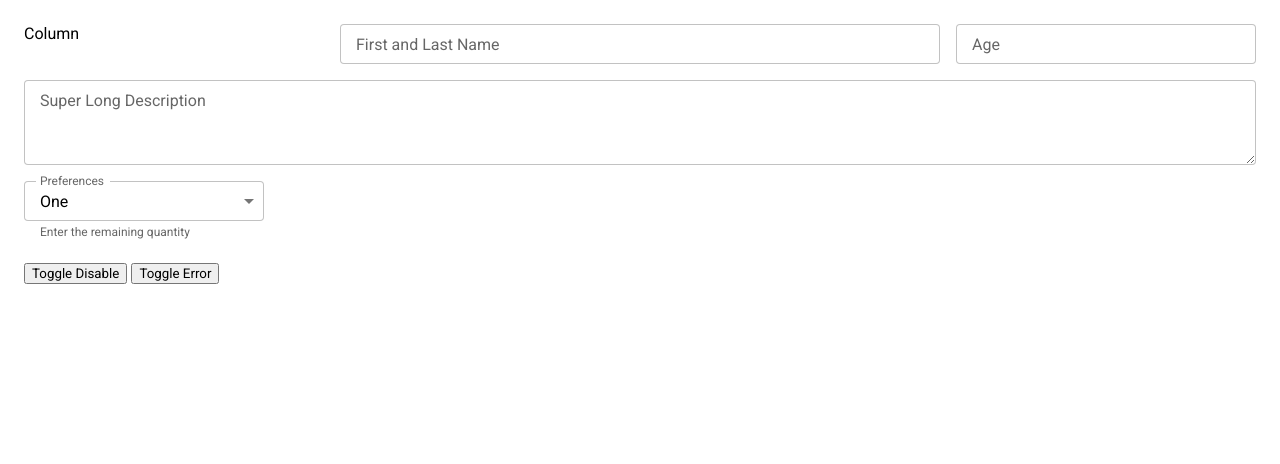
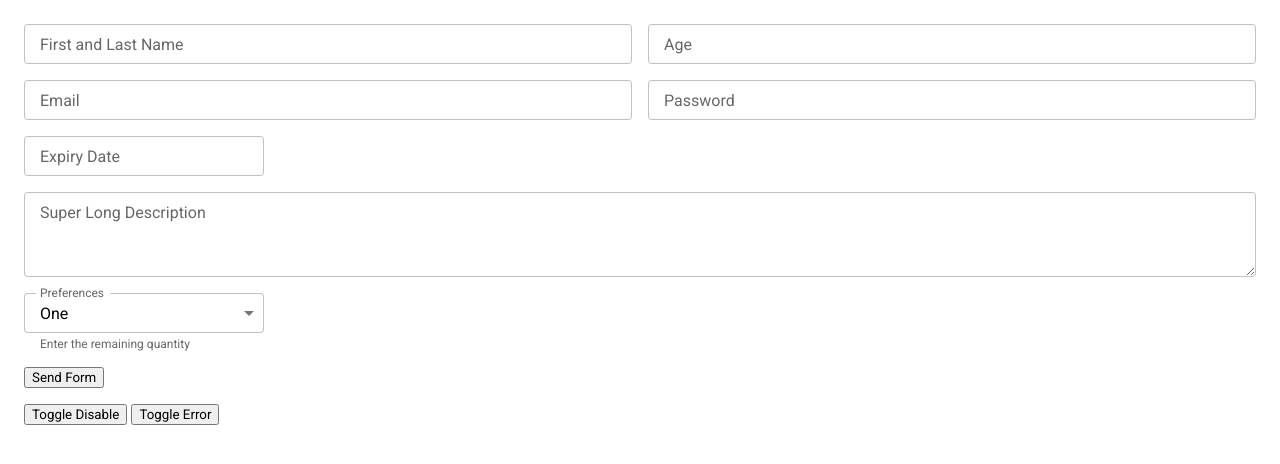
Before and after one commit to rupert-ong/mdwc-form-components, a website built with Parcel: page index.html in a window 1280 px wide. Built offline with nearby package versions, Linux system fonts and the light colour scheme.

Commit message:
Add basic required and sample date input

```diff
--- a/index.html
+++ b/index.html
@@ -12,10 +12,9 @@
 <body>
 	<form autocomplete="off">
 		<div class="mdwc-row">
-			<div class="mdwc-row__col">Column</div>
-			<div class="mdwc-row__col mdwc-row__col--double">
+			<div class="mdwc-row__col">
 				<div class="mdwc-text-field mdwc-text-field--full-width mdwc-text-field--outlined">
-					<input id="myText" type="text" class="mdwc-text-field__form-control" />
+					<input id="myText" type="text" class="mdwc-text-field__form-control" required/>
           <div class="mdwc-notched-outline">
             <div class="mdwc-notched-outline__notch">
               <label class="mdwc-floating-label" for="myText">First and Last Name</label>
@@ -23,12 +22,57 @@
           </div>
         </div>
       </div>
+
       <div class="mdwc-row__col">
 				<div class="mdwc-text-field mdwc-text-field--full-width mdwc-text-field--outlined">
-					<input id="myAge" type="number" class="mdwc-text-field__form-control" />
+					<input id="myAge" type="number" class="mdwc-text-field__form-control" step="0.1" required/>
           <div class="mdwc-notched-outline">
             <div class="mdwc-notched-outline__notch">
               <label class="mdwc-floating-label" for="myAge">Age</label>
+            </div>
+          </div>
+        </div>
+      </div>
+    </div>
+
+    <div class="mdwc-row">
+      <div class="mdwc-row__col">
+				<div class="mdwc-text-field mdwc-text-field--full-width mdwc-text-field--outlined">
+					<input id="myEmail" type="email" class="mdwc-text-field__form-control" required pattern="^([^\x00-\x20\x22\x28\x29\x2c\x2e\x3a-\x3c\x3e\x40\x5b-\x5d\x7f-\xff]+|\x22([^\x0d\x22\x5c\x80-\xff]|\x5c[\x00-\x7f])*\x22)(\x2e([^\x00-\x20\x22\x28\x29\x2c\x2e\x3a-\x3c\x3e\x40\x5b-\x5d\x7f-\xff]+|\x22([^\x0d\x22\x5c\x80-\xff]|\x5c[\x00-\x7f])*\x22))*\x40([^\x00-\x20\x22\x28\x29\x2c\x2e\x3a-\x3c\x3e\x40\x5b-\x5d\x7f-\xff]+|\x5b([^\x0d\x5b-\x5d\x80-\xff]|\x5c[\x00-\x7f])*\x5d)(\x2e([^\x00-\x20\x22\x28\x29\x2c\x2e\x3a-\x3c\x3e\x40\x5b-\x5d\x7f-\xff]+|\x5b([^\x0d\x5b-\x5d\x80-\xff]|\x5c[\x00-\x7f])*\x5d))*(\.\w{2,})+$"/>
+          <div class="mdwc-notched-outline">
+            <div class="mdwc-notched-outline__notch">
+              <label class="mdwc-floating-label" for="myEmail">Email</label>
+            </div>
+          </div>
+        </div>
+      </div>
+
+      <div class="mdwc-row__col">
+        <div class="mdwc-text-field mdwc-text-field--full-width mdwc-text-field--outlined">
+					<input id="myPassword" type="password" class="mdwc-text-field__form-control" minlength="5" maxlength="12" pattern="^(?=.*\d)(?=.*[a-z])(?=.*[A-Z])(?!.*\s).*$" required/>
+          <div class="mdwc-notched-outline">
+            <div class="mdwc-notched-outline__notch">
+              <label class="mdwc-floating-label" for="myPassword">Password</label>
+            </div>
+          </div>
+        </div>
+      </div>
+    </div>
+
+    <div class="mdwc-row">
+      <div class="mdwc-row__col">
+        <div class="mdwc-text-field mdwc-text-field--fullwidth mdwc-text-field--outlined">
+          <input
+            type="text"
+            id="myDate"
+            class="mdwc-text-field__form-control"
+            onfocus="(this.type='date')"
+            onblur="(this.type='text')"
+            pattern="(?:19|20)[0-9]{2}-(?:(?:0[1-9]|1[0-2])-(?:0[1-9]|1[0-9]|2[0-9])|(?:(?!02)(?:0[1-9]|1[0-2])-(?:30))|(?:(?:0[13578]|1[02])-31))" required />
+
+          <div class="mdwc-notched-outline">
+            <div class="mdwc-notched-outline__notch">
+              <label class="mdwc-floating-label" for="myDate">Expiry Date</label>
             </div>
           </div>
         </div>
@@ -44,12 +88,10 @@
             id="myText2"
             class="mdwc-text-field__form-control"
             rows="4"
-          ></textarea>
+            required></textarea>
           <div class="mdwc-notched-outline">
             <div class="mdwc-notched-outline__notch">
-              <label class="mdwc-floating-label" for="myText2"
-                >Super Long Description</label
-              >
+              <label class="mdwc-floating-label" for="myText2">Super Long Description</label>
             </div>
           </div>
         </div>
@@ -59,16 +101,14 @@
     <div class="mdwc-row">
       <div class="mdwc-row__col">
         <div class="mdwc-text-field mdwc-text-field--outlined">
-        <select id="mySelect" class="mdwc-text-field__form-control">
+          <select id="mySelect" class="mdwc-text-field__form-control" required>
             <option value=""></option>
             <option value="1" selected>One</option>
             <option value="2">Two</option>
           </select>
           <div class="mdwc-notched-outline">
             <div class="mdwc-notched-outline__notch">
-            <label class="mdwc-floating-label" for="mySelect"
-              >Preferences</label
-            >
+              <label class="mdwc-floating-label" for="mySelect">Preferences</label>
             </div>
           </div>
         </div>
@@ -77,6 +117,7 @@
         </div>
       </div>
     </div>
+    <input type="submit" value="Send Form" />
   </form>
 
   <div class="mdwc-row">
--- a/src/index.css
+++ b/src/index.css
@@ -15,6 +15,12 @@ textarea,
 select,
 button {
   font-family: 'Roboto', sans-serif;
+}
+
+input:invalid,
+select:invalid,
+textarea:invalid {
+  box-shadow: none;
 }
 
 .mdwc-row {
@@ -68,6 +74,10 @@ button {
 
 .mdwc-text-field--full-width .mdwc-text-field__form-control {
   width: 100%;
+}
+
+.mdwc-text-field__form-control[type='date'] {
+  align-self: center;
 }
 
 .mdwc-text-field__form-control[disabled] {
```
Lines whose indentation alone changed are shown as unchanged.
